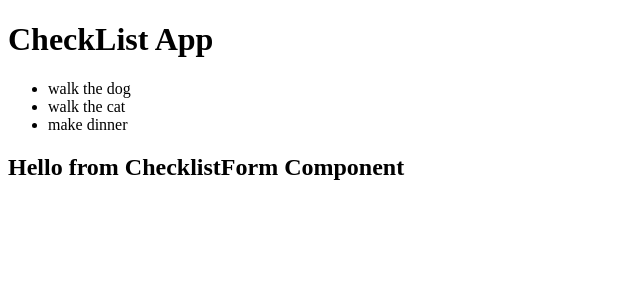
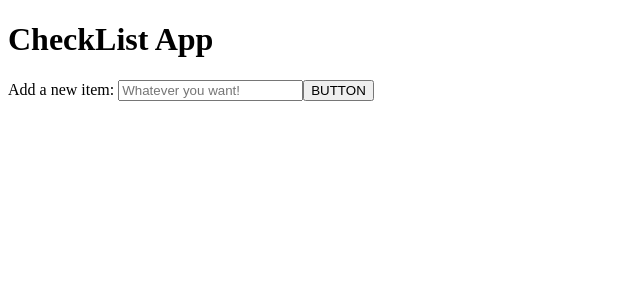
Before and after one commit to jonmico/checklist-app, a React (Vite) app: page / in a window 1280 px wide. Shown: the top 300 px of the page, without its empty margins (0-640 px from the left). Built offline with nearby package versions, Linux system fonts and the light colour scheme.

Commit message:
add the form functionality stuff

```diff
--- a/src/components/Checklist.tsx
+++ b/src/components/Checklist.tsx
@@ -5,11 +5,11 @@ import ChecklistItem from './ChecklistItem';
 import Check from '../models/Check';
 
 export default function Checklist() {
-  const [list, setList] = useState<Check[]>([
-    { id: uuid(), text: 'walk the dog', completed: true },
-    { id: uuid(), text: 'walk the cat', completed: false },
-    { id: uuid(), text: 'make dinner', completed: false },
-  ]);
+  const [list, setList] = useState<Check[]>([]);
+
+  function addToChecklist(text: string) {
+    setList((currList) => [...currList, { id: uuid(), text, completed: true }]);
+  }
 
   return (
     <div>
@@ -19,7 +19,7 @@ export default function Checklist() {
           <ChecklistItem key={item.id} checkItem={item} />
         ))}
       </ul>
-      <ChecklistForm />
+      <ChecklistForm addToChecklist={addToChecklist} />
     </div>
   );
 }
--- a/src/components/ChecklistForm.tsx
+++ b/src/components/ChecklistForm.tsx
@@ -1,7 +1,34 @@
-export default function ChecklistForm() {
+import { useState } from 'react';
+
+interface ChecklistFormProps {
+  addToChecklist: (text: string) => void;
+}
+
+export default function ChecklistForm({ addToChecklist }: ChecklistFormProps) {
+  const [value, setValue] = useState<string>('');
+
+  function handleSubmit(evt: React.FormEvent) {
+    evt.preventDefault();
+    addToChecklist(value);
+    setValue('');
+  }
+
+  function handleTextChange(evt: React.ChangeEvent<HTMLInputElement>) {
+    setValue(evt.target.value);
+  }
+
   return (
-    <div>
-      <h2>Hello from ChecklistForm Component</h2>
-    </div>
+    <form onSubmit={handleSubmit}>
+      <label htmlFor='new-checklist-item'>Add a new item: </label>
+      <input
+        type='text'
+        id='new-checklist-item'
+        name='newItem'
+        placeholder='Whatever you want!'
+        value={value}
+        onChange={handleTextChange}
+      />
+      <button type='submit'>BUTTON</button>
+    </form>
   );
 }
```
